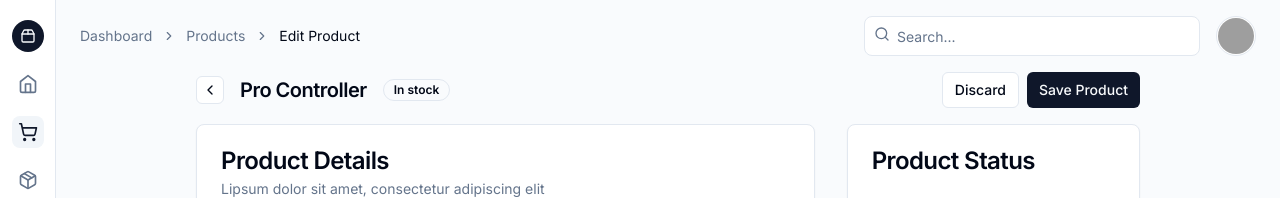
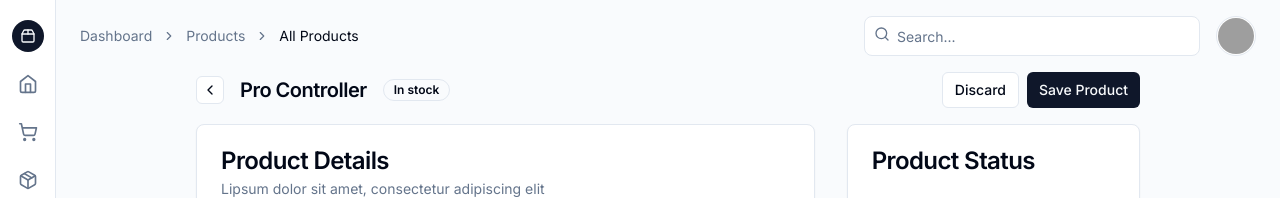
Before and after one commit to roilo/autocare-thesis, a Next.js app: page /repairorders/details in a window 1280 px wide. Shown: the top 198 px of the page. Built offline with nearby package versions, Linux system fonts and the light colour scheme; grey boxes are pictures that could not be loaded.

Commit message:
Updated page.tsx
Routed the pages

```diff
--- a/src/app/repairorders/details/page.tsx
+++ b/src/app/repairorders/details/page.tsx
@@ -21,12 +21,13 @@ import { SelectValue, SelectTrigger, SelectItem, SelectContent, Select } from "@
 export default function Component() {
   return (
     <div className="flex min-h-screen w-full flex-col bg-muted/40">
+      {/* side dashboard */}
       <aside className="fixed inset-y-0 left-0 z-10 hidden w-14 flex-col border-r bg-background sm:flex">
         <nav className="flex flex-col items-center gap-4 px-2 sm:py-5">
           <TooltipProvider>
             <Link
               className="group flex h-9 w-9 shrink-0 items-center justify-center gap-2 rounded-full bg-primary text-lg font-semibold text-primary-foreground md:h-8 md:w-8 md:text-base"
-              href="#"
+              href="..\repairorders"
             >
               <Package2Icon className="h-4 w-4 transition-all group-hover:scale-110" />
               <span className="sr-only">Acme Inc</span>
@@ -46,7 +47,7 @@ export default function Component() {
             <Tooltip>
               <TooltipTrigger asChild>
                 <Link
-                  className="flex h-9 w-9 items-center justify-center rounded-lg bg-accent text-accent-foreground transition-colors hover:text-foreground md:h-8 md:w-8"
+                  className="flex h-9 w-9 items-center justify-center rounded-lg text-muted-foreground transition-colors hover:text-foreground md:h-8 md:w-8"
                   href="#"
                 >
                   <ShoppingCartIcon className="h-5 w-5" />
@@ -83,7 +84,7 @@ export default function Component() {
               <TooltipTrigger asChild>
                 <Link
                   className="flex h-9 w-9 items-center justify-center rounded-lg text-muted-foreground transition-colors hover:text-foreground md:h-8 md:w-8"
-                  href="#"
+                  href="..\analytics"
                 >
                   <LineChartIcon className="h-5 w-5" />
                   <span className="sr-only">Analytics</span>
@@ -151,6 +152,7 @@ export default function Component() {
               </nav>
             </SheetContent>
           </Sheet>
+          {/* top dashboard part 1 page links */}
           <Breadcrumb className="hidden md:flex">
             <BreadcrumbList>
               <BreadcrumbItem>
@@ -166,10 +168,11 @@ export default function Component() {
               </BreadcrumbItem>
               <BreadcrumbSeparator />
               <BreadcrumbItem>
-                <BreadcrumbPage>Edit Product</BreadcrumbPage>
+                <BreadcrumbPage>All Products</BreadcrumbPage>
               </BreadcrumbItem>
             </BreadcrumbList>
           </Breadcrumb>
+          {/* top dashboard part 2 search bar */}
           <div className="relative ml-auto flex-1 md:grow-0">
             <SearchIcon className="absolute left-2.5 top-2.5 h-4 w-4 text-muted-foreground" />
             <Input
@@ -178,6 +181,7 @@ export default function Component() {
               type="search"
             />
           </div>
+          {/* top dashboard part 3 my account dropdown */}
           <DropdownMenu>
             <DropdownMenuTrigger asChild>
               <Button className="overflow-hidden rounded-full" size="icon" variant="outline">
--- a/src/app/repairorders/page.tsx
+++ b/src/app/repairorders/page.tsx
@@ -427,9 +427,9 @@ export default function Component() {
                             </DropdownMenuTrigger>
                             <DropdownMenuContent align="end">
                               <DropdownMenuLabel>Actions</DropdownMenuLabel>
-                              <DropdownMenuItem>
-                                <a href="repairorders/details">Edit</a>
-                                </DropdownMenuItem>
+                              <a href="repairorders/details">
+                                <DropdownMenuItem>Edit</DropdownMenuItem>
+                                </a>
                               <DropdownMenuItem>Delete</DropdownMenuItem>
                             </DropdownMenuContent>
                           </DropdownMenu>
```
